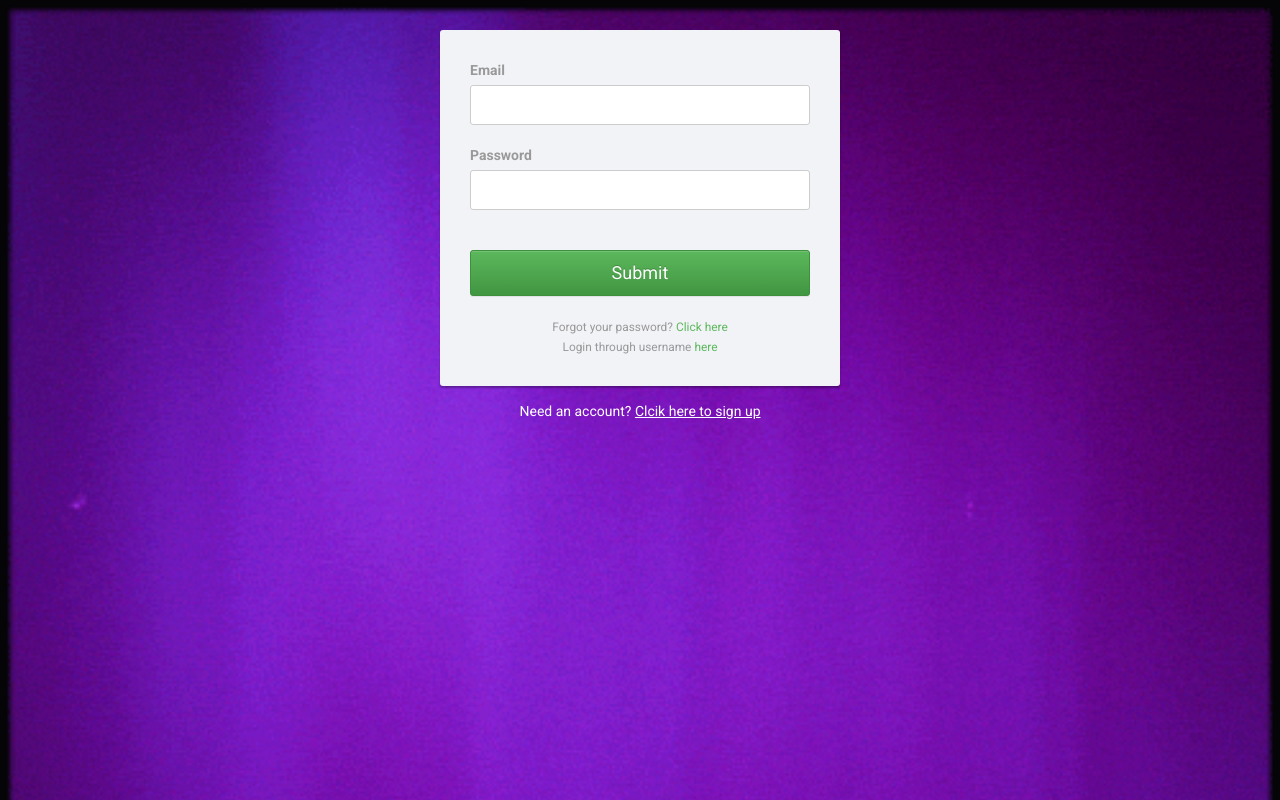
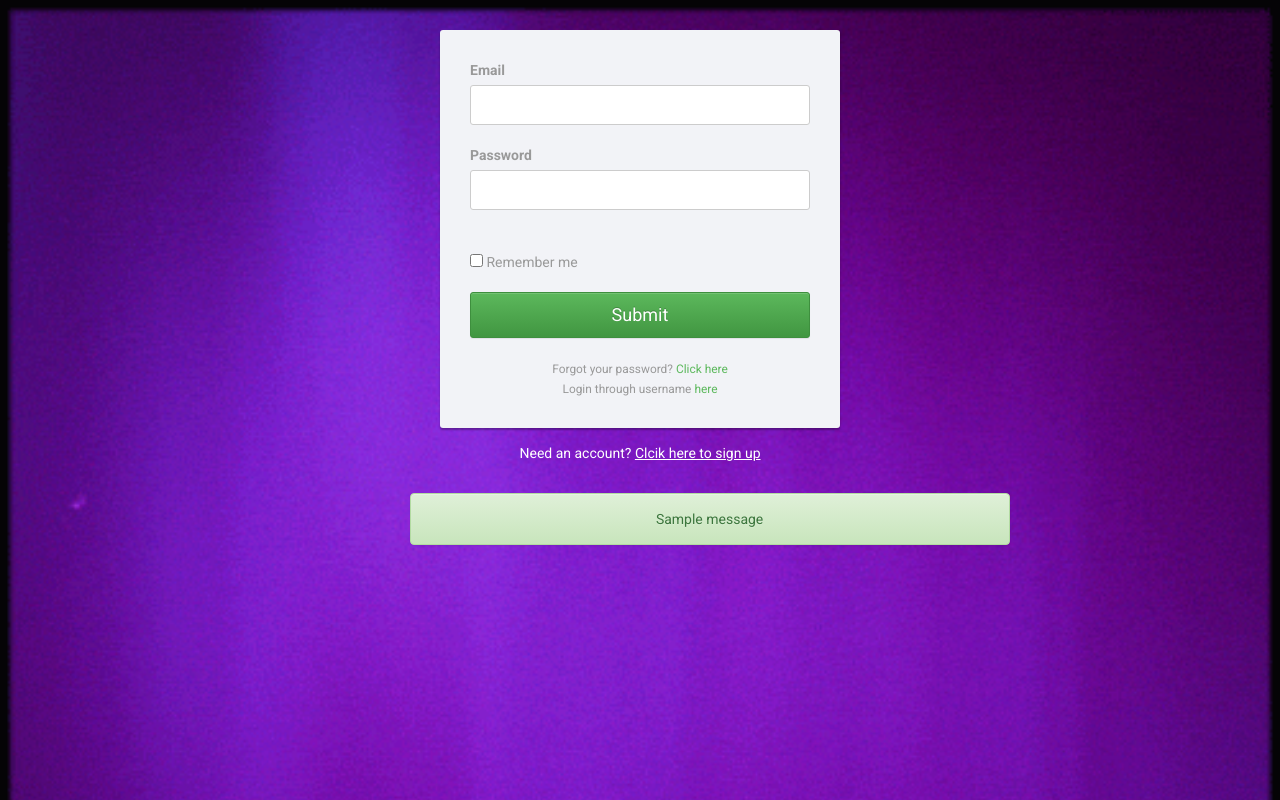
Before and after one commit to vedant-jad99/Midas-Task2, a Python web app: template app/templates/email-login.html in a window 1280 px wide. Run offline with Jinja, Linux system fonts and the light colour scheme; the template is opened without the code that fills it: most values are stand-ins (such as "Sample title", 1, 10 or a date in 2020); one stand-in notice (Sample message) is shown; form fields are guessed from the names that the template uses; some libraries are stand-ins or nearby versions.

Commit message:
Added flash message and a remember me option

```diff
--- a/app/templates/email-login.html
+++ b/app/templates/email-login.html
@@ -50,6 +50,8 @@
                     {% endif %}
                 </div>
             </fieldset>
+            {{ form.remember }} Remember me
+            <br><br>
             <div class="form-group">
                 {{ form.submit(class="btn btn-success btn-lg btn-block") }}
             </div>
@@ -66,5 +68,18 @@
         </form>
         <div class="text-center">Need an account? <a href="{{ url_for('registration') }}" class="signup-form form a">Clcik here to sign up</a></div>
     </div>
+    <div class="container">
+        <div class="text-center limit">
+            {% with messages = get_flashed_messages(with_categories=true) %}
+                {% if messages %}
+                    {%for category, message in messages %}
+                        <div class="alert alert-{{ category }} width: 100px">
+                            {{ message }}
+                        </div>
+                    {% endfor %}
+                {% endif %}
+            {% endwith %}
+        </div>
+    </div>
     </body>
 </html>
```
